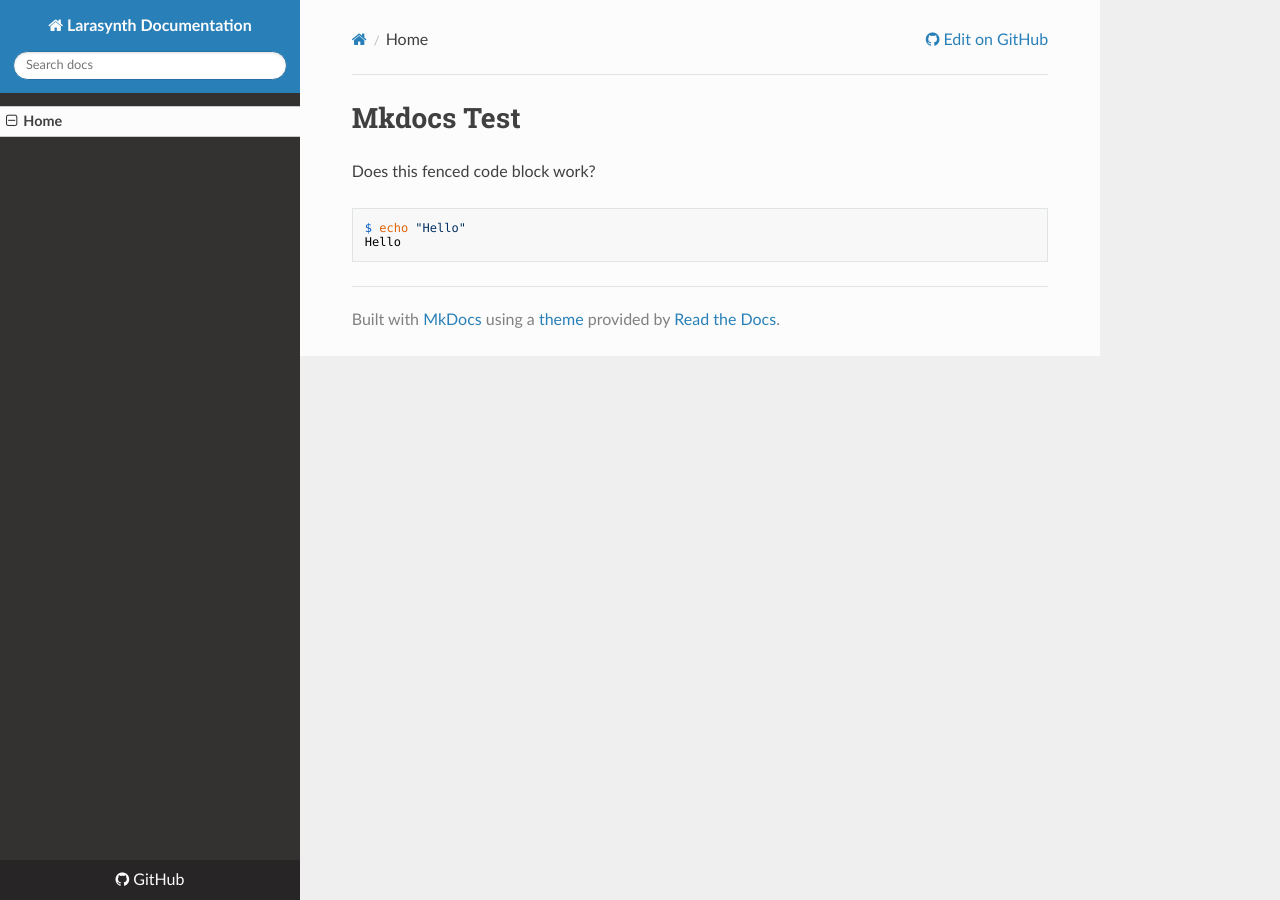
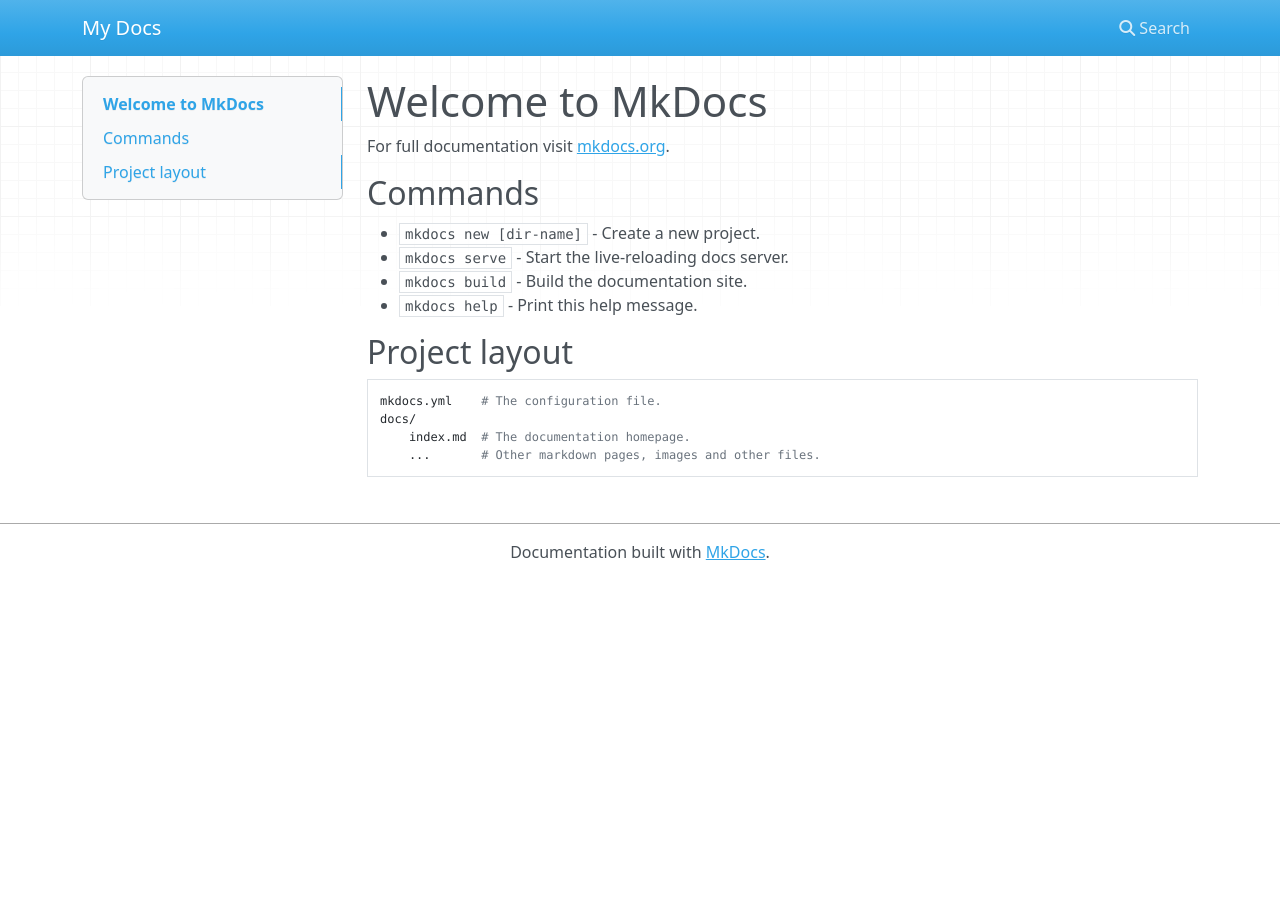
Before and after one commit to sommern/mkdocs_test, an MkDocs documentation site: the page built from docs/index.md, in a window 1280 px wide. Built offline with MkDocs 1.6.1, drawn with Linux system fonts in a browser that asks for light colours; nearby versions of some CDN libraries; old or Windows-style settings are respelled for this version of MkDocs.

Commit message:
default layout

````diff
--- a/docs/.readthedocs.yml
+++ /dev/null
@@ -1,2 +0,0 @@
-python:
-  version: 3.5
--- a/docs/index.md
+++ b/docs/index.md
@@ -1,8 +1,17 @@
-# Mkdocs Test
+# Welcome to MkDocs
 
-Does this fenced code block work?
+For full documentation visit [mkdocs.org](https://mkdocs.org).
 
-```
-$ echo "Hello"
-Hello
-```
+## Commands
+
+* `mkdocs new [dir-name]` - Create a new project.
+* `mkdocs serve` - Start the live-reloading docs server.
+* `mkdocs build` - Build the documentation site.
+* `mkdocs help` - Print this help message.
+
+## Project layout
+
+    mkdocs.yml    # The configuration file.
+    docs/
+        index.md  # The documentation homepage.
+        ...       # Other markdown pages, images and other files.
--- a/mkdocs.yml
+++ b/mkdocs.yml
@@ -1,5 +1 @@
-site_name: Larasynth Documentation
-repo_url: https://github.com/sommern/mkdocs_test
-pages:
-- Home: index.md
-theme: readthedocs
+site_name: My Docs
````
